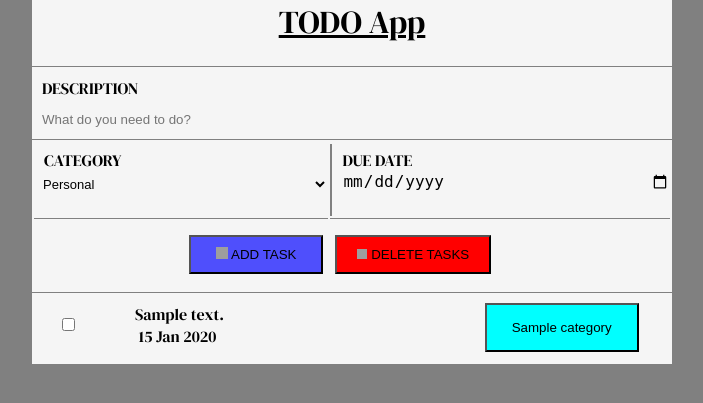
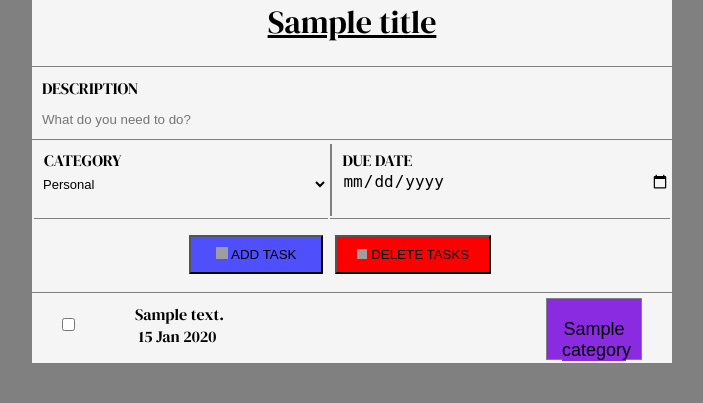
Before and after one commit to ProffessorLOGAN/TodoList-Nodejs, a Node server app: template views/home.ejs in a window 1280 px wide. Shown: the top 403 px of the page, without its empty margins (288-991 px from the left). Run offline with Node 20, Linux system fonts and the light colour scheme; the template is opened without the code that fills it: most values are stand-ins (such as "Sample title", 1, 10 or a date in 2020); some libraries are stand-ins or nearby versions; grey boxes are pictures that could not be loaded.

Commit message:
todo list creation and viewing in our app succesfully through mongoDB

```diff
--- a/assets/styles/home.css
+++ b/assets/styles/home.css
@@ -130,6 +130,7 @@ input {
   margin: auto;
   background-color: whitesmoke;
   height: 72px;
+  flex-direction: column;
 }
 
 .ul-list {
@@ -137,6 +138,8 @@ input {
   display: flex;
   border-top: 1px solid gray;
   list-style-type: none;
+  flex-direction: column;
+  background-color: whitesmoke;
 }
 
 .contents {
@@ -144,6 +147,7 @@ input {
   display: flex;
   flex-direction: row;
   height: 70px;
+  border-bottom: 1px solid gray;
 }
 
 .data {
@@ -162,10 +166,22 @@ input {
 }
 
 .btn-list {
-  padding-top: 10px;
+
+border:1px solid gray;
+height: 85%;
+flex:0.1;
+padding:0 15px;
+margin-top:5px;
+margin-right: 30px;
+text-align: center;
+background-color: blueviolet;
 }
 
 .btn-list > button {
-  padding: 15px 25px;
-  background-color: aqua;
+border:none;
+ width: 5vw;
+margin-top: 20px;
+background-color: blueviolet;
+font-size: large;
+font-weight: 500;
 }
--- a/index.js
+++ b/index.js
@@ -5,23 +5,46 @@ const app = express();
 
 // use MongoDB config
 const db = require("./config/mongoose");
-
-
-//use express routes
-app.use('/', require('./routes/route'));
+const Todo = require("./models/todo");
 
 //set up  and use Ejs as a view engine
-app.set('view engine','ejs')
-app.set("views", path.join(__dirname, "views"))
+app.set("view engine", "ejs");
+app.set("views", path.join(__dirname, "views"));
 app.use(express.urlencoded());
 app.use(express.static("assets"));
 
 
+app.get("/", function (req, res) {
 
+  Todo.find({}, function (err, todoList) {
+    if (err) {
+      console.log("Error in fetching todo lists from db");
+      return;
+    }
 
+  return res.render("home", {
+    title: "TODO App",
+    todo_lists: todoList,
+  });
+});
+});
 
-app.get("/", function (req, res) {
- res.send('<h1>Hello this is express server</h1>');
+app.post("/create-todo", function (req, res) {
+  Todo.create(
+    {
+      description: req.body.description,
+      category: req.body.category,
+      date: req.body.date,
+    },
+    function (err, newTodo) {
+      if (err) {
+        console.log("error in creating a todo list!!");
+        return;
+      }
+      console.log("created todo", newTodo);
+      return res.redirect("back");
+    }
+  );
 });
 
 app.listen(port, function (err) {
--- a/views/home.ejs
+++ b/views/home.ejs
@@ -10,10 +10,12 @@
 </head>
 
 <body>
-    <form class="todo-form" action="/create-todo_list" method="post">
+    <form class="todo-form" action="/create-todo" method="post">
 
         <!-- heading of our todo app  -->
-        <h1 class="heading">TODO App</h1>
+        <h1 class="heading">
+            <%= title %>
+        </h1>
         <br>
 
         <table>
@@ -33,7 +35,7 @@
                 <td>
                     <div class="category">
                         <label class="cat-label" for="cate">CATEGORY</label>
-                        <select id="cate" class="optionselect no-outline">
+                        <select id="cate" name="category" class="optionselect no-outline">
                             <option value="personal">Personal</option>
                             <option value="work">Work</option>
                             <option value="school">School</option>
@@ -75,7 +77,7 @@
     <!-- todo list all data  -->
     <div class="todolists">
         <ul class="ul-list">
-            <% for(let i of contact_list) {%>
+            <% for (let i of todo_lists ){ %>
                 <li>
                     <div class="contents">
 
@@ -86,16 +88,16 @@
                         <div class="data">
 
                             <p>
-                                <%= i.description%>
+                                <%= i.description %>
                             </p>
                             <p><img src="">
-                                <%= i.date%>
+                                <%= i.date %>
                             </p>
                         </div>
 
                         <div class="btn-list">
-                            <button>
-                                <%= i.category%>
+                            <button class="no-outline">
+                                <%= i.category %>
                             </button>
                         </div>
                     </div>
--- a/views/posts.ejs
+++ b/views/posts.ejs
@@ -5,5 +5,6 @@
 
     <body>
         <h1>Welcome to <%= title %> page</h1>
+
     </body>
 </html>
```
Also changed, not shown: controllers/home_controller.js (+20 -1 lines), models/todo.js (added, +20 -0 lines).
